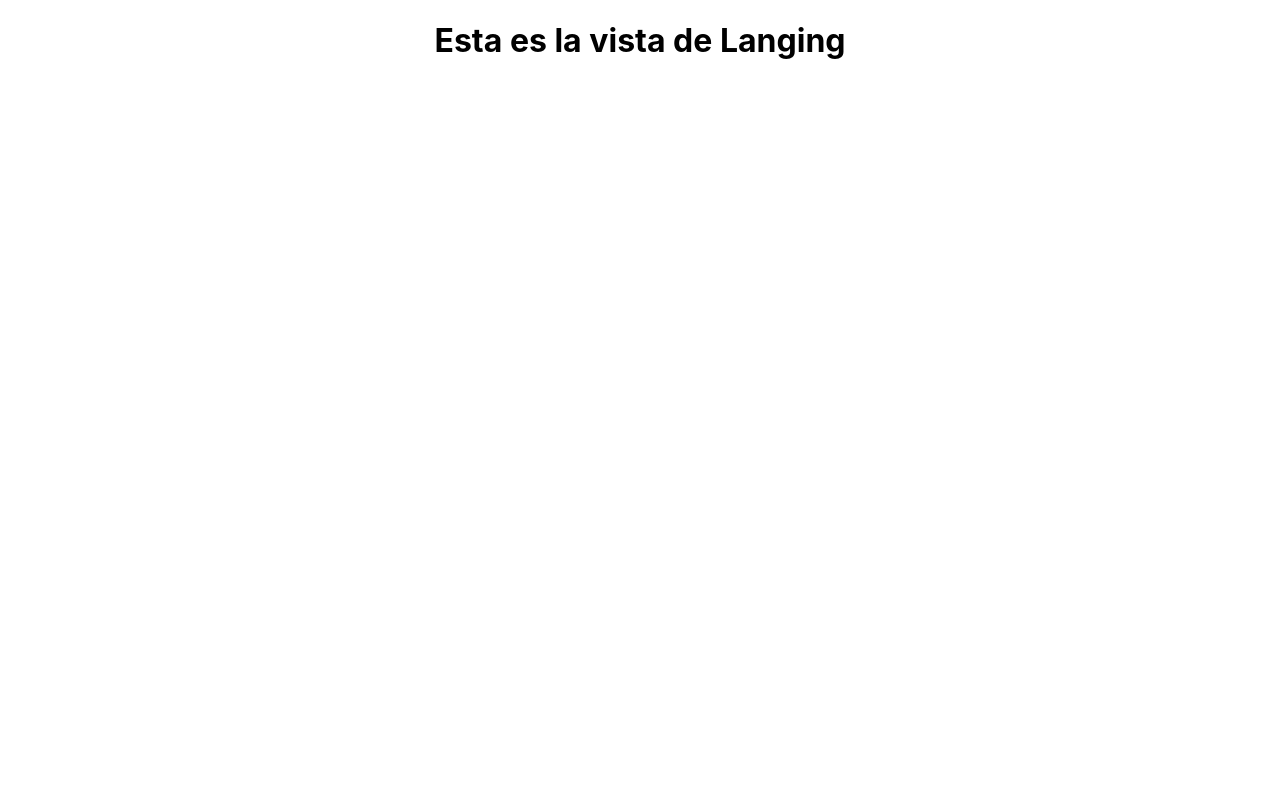
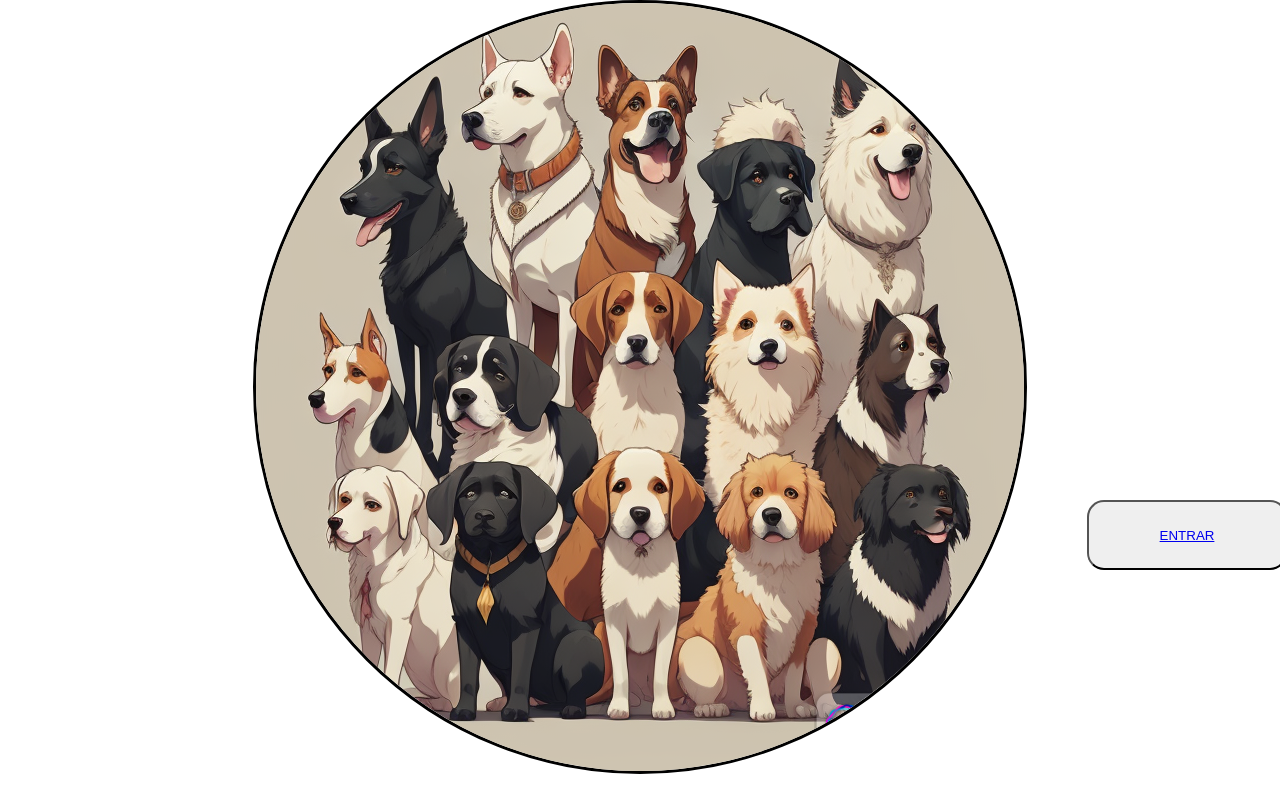
Before and after one commit to Gabriel-Piumetto/PI-DOGS, a React (Create React App) app in the folder client/: page / in a window 1280 px wide. Built offline with nearby package versions, Linux system fonts and the light colour scheme.

Commit message:
landing page funciona

```diff
--- a/client/src/views/Landing/Landing.jsx
+++ b/client/src/views/Landing/Landing.jsx
@@ -1,10 +1,23 @@
-const Landing =()=>{
+import style from './Landing.module.css'
+import { Link } from "react-router-dom"
+
+const image='assets/dogs-img.jpg'
+
+
+const Landing = ()=> {
 
     return (
+
         <div>
-            <h1>Esta es la vista de Langing</h1>
+            <img alt='Dogs Henry' className={style.image} src={image}></img>
+
+
+            <button className={style.button}><Link to="/home">ENTRAR</Link></button>
+
         </div>
+
     )
+
 }
 
 export default Landing
--- a/client/src/views/Landing/Landing.module.css
+++ b/client/src/views/Landing/Landing.module.css
@@ -0,0 +1,12 @@
+.image{
+    border: solid black;
+    border-radius: 100%;
+}
+.button{
+    position:fixed;
+    width: 200px;
+    height: 70px;
+    border-radius: 17px;
+    margin-top: 500px;
+    margin-left: 60px;
+}
```
Also changed, not shown: client/public/assets/dogs-img.jpg (renamed from client/src/assets/dogs-img.png).
